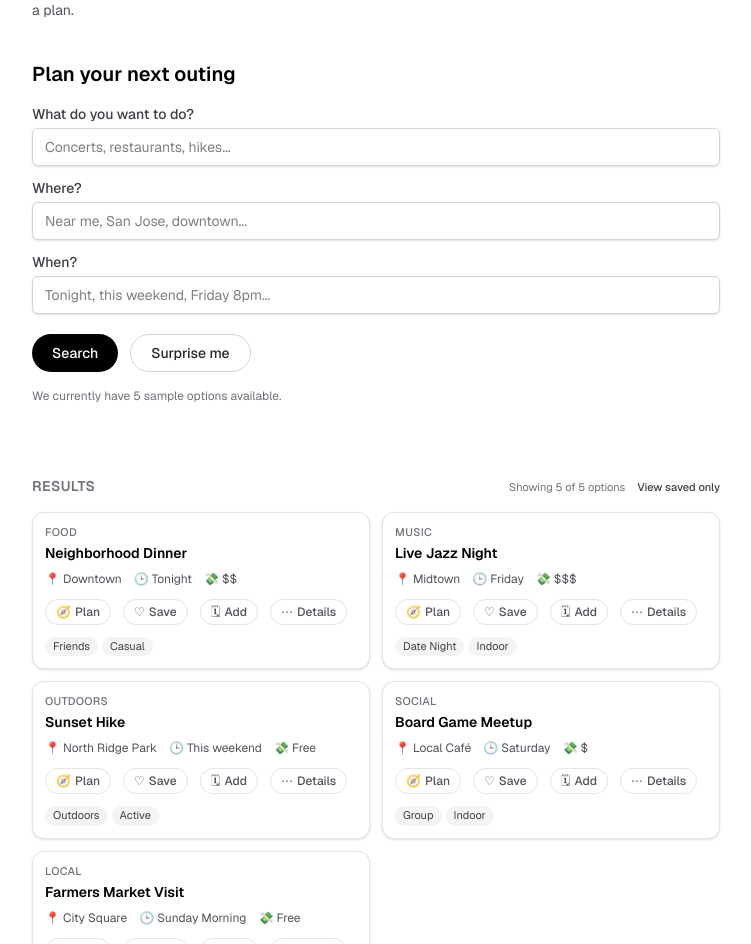
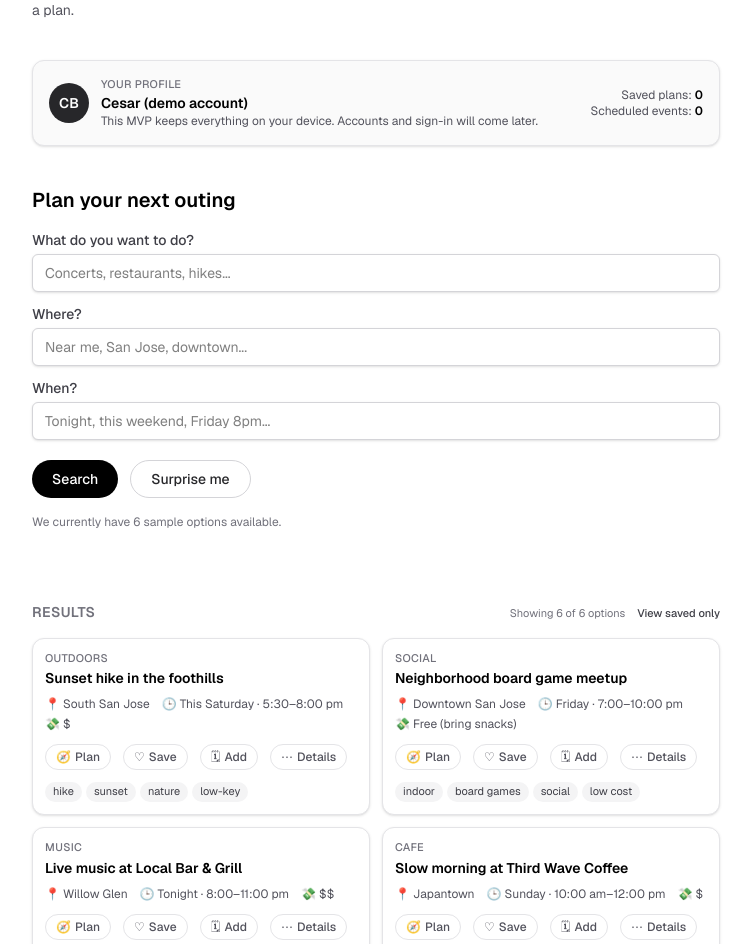
Before and after one commit to Cesarb72/waypoint, a Next.js app: page / in a window 1280 px wide. Shown: the part 188-1132 px from the top of the page, without its empty margins (264-1015 px from the left). Built offline with nearby package versions, Linux system fonts and the light colour scheme.

Commit message:
feat: latest updates before building plan generator

```diff
--- a/app/page.tsx
+++ b/app/page.tsx
@@ -3,19 +3,50 @@
 import { useState } from "react";
 import { ENTITIES } from "@/data/entities";
 
+type BookedEvent = {
+  id: string;
+  title: string;
+  date: string;
+  time: string;
+};
+
+type EntityType = (typeof ENTITIES)[number];
+
+function buildShareMessage(entity: EntityType, notes?: string) {
+  const pieces = [
+    `Hey — want to check out "${entity.title}"?`,
+    entity.location ? `It’s in ${entity.location}.` : "",
+    entity.timeLabel ? `Timing: ${entity.timeLabel}.` : "",
+    notes ? `Plan: ${notes}` : "",
+    "",
+    "Planned with Waypoint (early prototype).",
+  ].filter(Boolean);
+
+  return pieces.join(" ");
+}
+
 export default function Home() {
   const [what, setWhat] = useState("");
   const [where, setWhere] = useState("");
   const [when, setWhen] = useState("");
+
   const [results, setResults] = useState(ENTITIES);
   const [savedIds, setSavedIds] = useState<string[]>([]);
+
   const [showSavedOnly, setShowSavedOnly] = useState(false);
   const [selectedId, setSelectedId] = useState<string | null>(null);
 
-  // NEW: calendar panel state
   const [calendarTarget, setCalendarTarget] = useState<string | null>(null);
   const [eventDate, setEventDate] = useState("");
   const [eventTime, setEventTime] = useState("");
+  const [bookedEvents, setBookedEvents] = useState<BookedEvent[]>([]);
+
+  const [shareTargetId, setShareTargetId] = useState<string | null>(null);
+  const [shareMessage, setShareMessage] = useState("");
+  const [shareCopied, setShareCopied] = useState(false);
+
+  // NEW: notes that belong to the current plan
+  const [planNotes, setPlanNotes] = useState("");
 
   const handleSearch = () => {
     const queryWhat = what.trim().toLowerCase();
@@ -65,10 +96,8 @@ export default function Home() {
     );
   };
 
-  // UPDATED: instead of alert, open the calendar panel for this id
   const handleAddToCalendar = (id: string) => {
     setCalendarTarget(id);
-    // reset draft date/time when opening
     setEventDate("");
     setEventTime("");
   };
@@ -86,7 +115,6 @@ export default function Home() {
       ? ENTITIES.find((entity) => entity.id === selectedId) ?? null
       : null;
 
-  // NEW: which entity the calendar panel is editing
   const calendarEntity =
     calendarTarget != null
       ? ENTITIES.find((entity) => entity.id === calendarTarget) ?? null
@@ -108,6 +136,44 @@ export default function Home() {
             assistant surprise you with a plan.
           </p>
         </header>
+
+        {/* Profile / account skeleton */}
+        <section className="w-full rounded-xl border border-zinc-200 bg-zinc-50 p-4 text-sm shadow-sm dark:border-zinc-700 dark:bg-zinc-900">
+          <div className="flex items-center justify-between gap-3">
+            <div className="flex items-center gap-3">
+              <div className="flex h-10 w-10 items-center justify-center rounded-full bg-zinc-800 text-sm font-semibold text-white dark:bg-zinc-200 dark:text-zinc-900">
+                CB
+              </div>
+              <div>
+                <p className="text-[11px] font-medium uppercase tracking-wide text-zinc-500 dark:text-zinc-400">
+                  Your profile
+                </p>
+                <p className="text-sm font-semibold text-black dark:text-zinc-50">
+                  Cesar (demo account)
+                </p>
+                <p className="text-xs text-zinc-600 dark:text-zinc-300">
+                  This MVP keeps everything on your device. Accounts and sign-in
+                  will come later.
+                </p>
+              </div>
+            </div>
+
+            <div className="text-right text-xs text-zinc-600 dark:text-zinc-300">
+              <p>
+                Saved plans:{" "}
+                <span className="font-semibold text-black dark:text-zinc-50">
+                  {savedIds.length}
+                </span>
+              </p>
+              <p>
+                Scheduled events:{" "}
+                <span className="font-semibold text-black dark:text-zinc-50">
+                  {bookedEvents.length}
+                </span>
+              </p>
+            </div>
+          </div>
+        </section>
 
         {/* Search section */}
         <section className="w-full mb-8 space-y-4">
@@ -234,9 +300,16 @@ export default function Home() {
 
                   {/* Action row */}
                   <div className="mt-3 flex flex-wrap gap-3 text-xs text-zinc-600 dark:text-zinc-300">
+                    {/* PLAN button now wires selected plan + share builder */}
                     <button
                       type="button"
-                      onClick={() => setSelectedId(entity.id)}
+                      onClick={() => {
+                        setSelectedId(entity.id);
+                        const msg = buildShareMessage(entity, planNotes);
+                        setShareTargetId(entity.id);
+                        setShareMessage(msg);
+                        setShareCopied(false);
+                      }}
                       className="inline-flex items-center gap-1 rounded-full border border-zinc-200 px-2.5 py-1 text-xs font-medium hover:bg-zinc-50 dark:border-zinc-700 dark:hover:bg-zinc-800"
                     >
                       <span>🧭</span>
@@ -292,7 +365,7 @@ export default function Home() {
           )}
         </section>
 
-        {/* Selected plan panel */}
+        {/* Selected plan panel + simple plan builder */}
         {selectedEntity && (
           <section className="w-full rounded-xl border border-zinc-200 bg-zinc-50 p-4 text-sm shadow-sm dark:border-zinc-700 dark:bg-zinc-900">
             <div className="flex items-start justify-between gap-3">
@@ -329,11 +402,31 @@ export default function Home() {
               </div>
               <button
                 type="button"
-                onClick={() => setSelectedId(null)}
+                onClick={() => {
+                  setSelectedId(null);
+                  setPlanNotes("");
+                }}
                 className="text-[11px] text-zinc-500 hover:text-zinc-700 dark:text-zinc-400 dark:hover:text-zinc-200"
               >
                 Clear
               </button>
+            </div>
+
+            {/* NEW: simple plan builder notes */}
+            <div className="mt-3 space-y-1">
+              <label className="block text-xs font-medium text-zinc-700 dark:text-zinc-300">
+                Plan notes (optional)
+              </label>
+              <textarea
+                value={planNotes}
+                onChange={(e) => setPlanNotes(e.target.value)}
+                rows={3}
+                placeholder="Add where to meet, who’s coming, or any extra details."
+                className="w-full rounded-md border border-zinc-300 bg-white px-3 py-2 text-xs text-black shadow-sm outline-none focus:border-black focus:ring-1 focus:ring-black dark:border-zinc-700 dark:bg-zinc-950 dark:text-zinc-50"
+              />
+              <p className="text-[11px] text-zinc-500 dark:text-zinc-400">
+                These notes stay on this device for now. Later they’ll sync with your account.
+              </p>
             </div>
 
             <div className="mt-3 flex flex-wrap gap-3 text-xs text-zinc-600 dark:text-zinc-300">
@@ -381,6 +474,61 @@ export default function Home() {
                 <span>Send plan</span>
               </button>
             </div>
+          </section>
+        )}
+
+        {/* Share / invite panel */}
+        {shareTargetId && (
+          <section className="w-full space-y-3 rounded-xl border border-zinc-200 bg-zinc-50 p-4 text-sm dark:border-zinc-700 dark:bg-zinc-900">
+            <p className="text-xs font-semibold uppercase tracking-wide text-zinc-500 dark:text-zinc-400">
+              Share this plan
+            </p>
+
+            <p className="text-xs text-zinc-600 dark:text-zinc-300">
+              Copy the invite text below and paste it into your group chat, text, or email.
+              In a later version, Waypoint will send this for you.
+            </p>
+
+            <textarea
+              value={shareMessage}
+              onChange={(e) => setShareMessage(e.target.value)}
+              rows={3}
+              className="w-full rounded-md border border-zinc-300 bg-white px-3 py-2 text-xs text-black shadow-sm outline-none focus:border-black focus:ring-1 focus:ring-black dark:border-zinc-700 dark:bg-zinc-950 dark:text-zinc-50"
+            />
+
+            <div className="flex flex-wrap gap-2">
+              <button
+                type="button"
+                onClick={async () => {
+                  try {
+                    await navigator.clipboard.writeText(shareMessage);
+                    setShareCopied(true);
+                    alert("Plan copied. Paste it into your chat of choice.");
+                  } catch {
+                    setShareCopied(false);
+                    alert(
+                      "Copy failed. You can still select the text above and copy it manually."
+                    );
+                  }
+                }}
+                className="inline-flex items-center justify-center rounded-full bg-black px-4 py-1.5 text-xs font-medium text-white hover:bg-zinc-800 dark:bg-zinc-100 dark:text-black dark:hover:bg-zinc-300"
+              >
+                {shareCopied ? "Copied!" : "Copy invite text"}
+              </button>
+
+              <button
+                type="button"
+                onClick={() => setShareTargetId(null)}
+                className="inline-flex items-center justify-center rounded-full border border-zinc-300 px-3 py-1.5 text-xs font-medium text-zinc-700 hover:bg-zinc-100 dark:border-zinc-600 dark:text-zinc-200 dark:hover:bg-zinc-800"
+              >
+                Close
+              </button>
+            </div>
+
+            <p className="text-[11px] text-zinc-500 dark:text-zinc-400">
+              This is a stub for now. In the full version, you’ll be able to send directly
+              via text, email, or group chat.
+            </p>
           </section>
         )}
 
@@ -444,9 +592,22 @@ export default function Home() {
                 onClick={() => {
                   const summaryDate = eventDate || "[date not set]";
                   const summaryTime = eventTime || "[time not set]";
+
+                  setBookedEvents((prev) => [
+                    ...prev,
+                    {
+                      id: calendarEntity.id,
+                      title: calendarEntity.title,
+                      date: summaryDate,
+                      time: summaryTime,
+                    },
+                  ]);
+
                   alert(
                     `(MVP stub) This would create a calendar event for "${calendarEntity.title}" on ${summaryDate} at ${summaryTime}.`
                   );
+
+                  setCalendarTarget(null);
                 }}
                 className="inline-flex items-center gap-1 rounded-full bg-black px-3 py-1.5 text-xs font-medium text-white hover:bg-zinc-800 dark:bg-zinc-100 dark:text-black dark:hover:bg-zinc-300"
               >
--- a/data/entities.ts
+++ b/data/entities.ts
@@ -1,49 +1,58 @@
-import { Entity } from "@/types/entity";
+import type { Entity } from "@/types/entity";
 
 export const ENTITIES: Entity[] = [
   {
-    id: "1",
-    title: "Neighborhood Dinner",
-    category: "Food",
-    location: "Downtown",
-    cost: "$$",
-    timeLabel: "Tonight",
-    tags: ["Friends", "Casual"],
+    id: "sunset-hike",
+    title: "Sunset hike in the foothills",
+    category: "Outdoors",
+    location: "South San Jose",
+    timeLabel: "This Saturday · 5:30–8:00 pm",
+    cost: "$",
+    tags: ["hike", "sunset", "nature", "low-key"],
   },
   {
-    id: "2",
-    title: "Live Jazz Night",
-    category: "Music",
-    location: "Midtown",
-    cost: "$$$",
-    timeLabel: "Friday",
-    tags: ["Date Night", "Indoor"],
+    id: "board-game-meetup",
+    title: "Neighborhood board game meetup",
+    category: "Social",
+    location: "Downtown San Jose",
+    timeLabel: "Friday · 7:00–10:00 pm",
+    cost: "Free (bring snacks)",
+    tags: ["indoor", "board games", "social", "low cost"],
   },
   {
-    id: "3",
-    title: "Sunset Hike",
-    category: "Outdoors",
-    location: "North Ridge Park",
-    cost: "Free",
-    timeLabel: "This weekend",
-    tags: ["Outdoors", "Active"],
+    id: "live-music-bar",
+    title: "Live music at Local Bar & Grill",
+    category: "Music",
+    location: "Willow Glen",
+    timeLabel: "Tonight · 8:00–11:00 pm",
+    cost: "$$",
+    tags: ["live music", "drinks", "night out"],
   },
   {
-    id: "4",
-    title: "Board Game Meetup",
-    category: "Social",
-    location: "Local Café",
+    id: "coffee-and-read",
+    title: "Slow morning at Third Wave Coffee",
+    category: "Cafe",
+    location: "Japantown",
+    timeLabel: "Sunday · 10:00 am–12:00 pm",
     cost: "$",
-    timeLabel: "Saturday",
-    tags: ["Group", "Indoor"],
+    tags: ["coffee", "reading", "chill", "solo-friendly"],
   },
   {
-    id: "5",
-    title: "Farmers Market Visit",
-    category: "Local",
-    location: "City Square",
-    cost: "Free",
-    timeLabel: "Sunday Morning",
-    tags: ["Daytime", "Food", "Stroll"],
+    id: "movie-night",
+    title: "Indie movie night at Retro Cinema",
+    category: "Movies",
+    location: "Downtown San Jose",
+    timeLabel: "Thursday · 7:30–10:00 pm",
+    cost: "$$",
+    tags: ["indie film", "cinema", "night out"],
+  },
+  {
+    id: "food-truck-rally",
+    title: "Food truck rally and night market",
+    category: "Food & Drink",
+    location: "San Pedro Square",
+    timeLabel: "This weekend · 6:00–10:00 pm",
+    cost: "$$",
+    tags: ["street food", "night market", "crowds"],
   },
 ];
```
